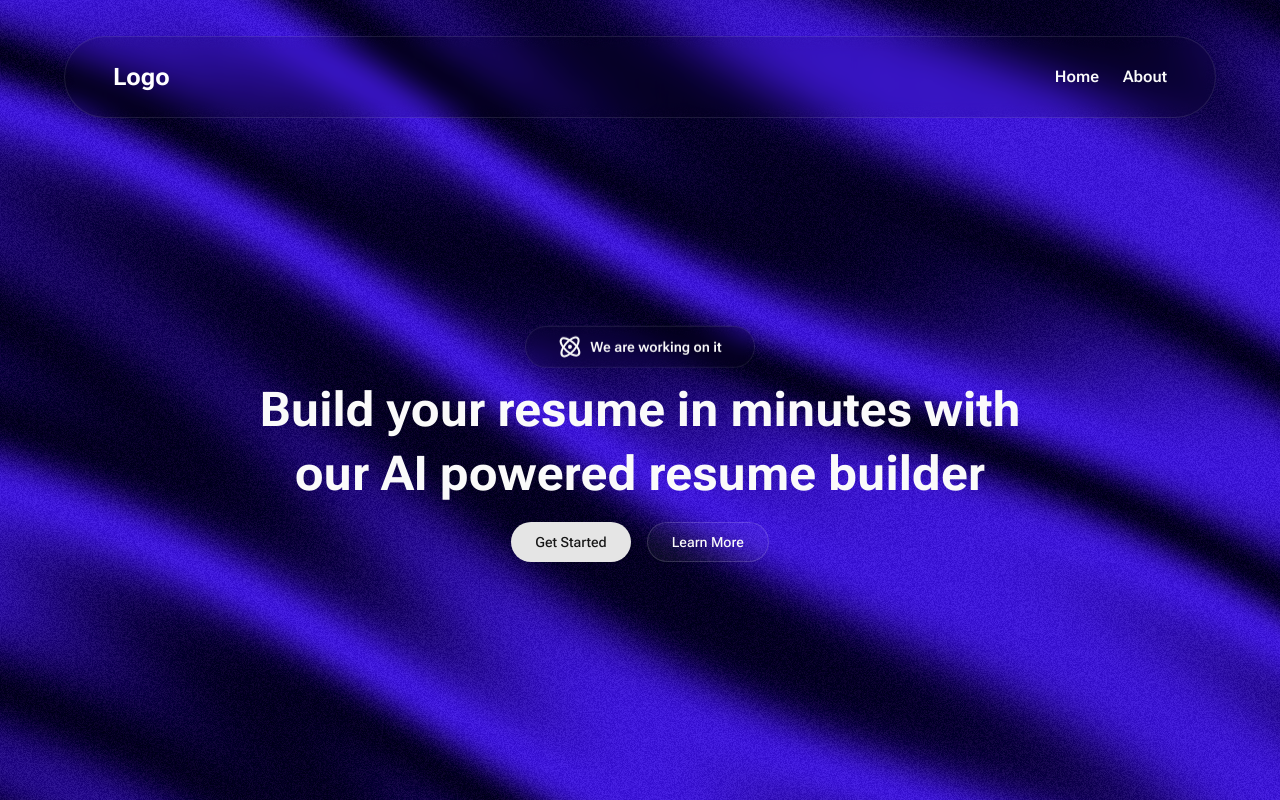
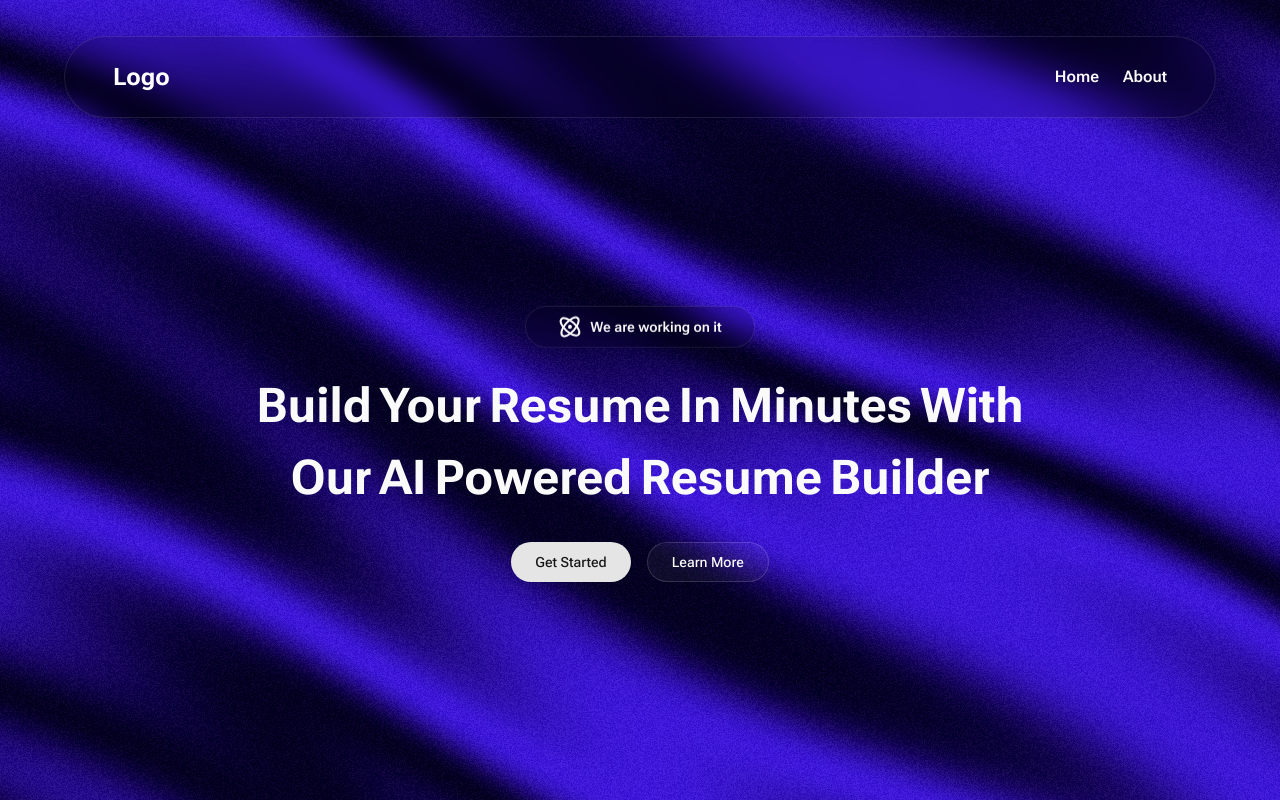
Before and after one commit to zura19/resume-builder-client, a React (Vite) app: page / in a window 1280 px wide. Built offline with nearby package versions, Linux system fonts and the light colour scheme.

Commit message:
fix: fixed text animation

```diff
--- a/src/components/shared/Navbar.tsx
+++ b/src/components/shared/Navbar.tsx
@@ -1,6 +1,12 @@
+import { motion } from "framer-motion";
 export default function Navbar() {
   return (
-    <nav className="flex items-center justify-between bg-black/10 backdrop-blur-sm border border-border px-12  py-6 rounded-full">
+    <motion.nav
+      initial={{ opacity: 0, y: -50 }}
+      animate={{ opacity: 1, y: [-50, 5, 0] }}
+      transition={{ duration: 1, ease: "easeInOut" }}
+      className="flex items-center justify-between bg-black/10 backdrop-blur-sm border border-border px-12  py-6 rounded-full"
+    >
       <h2 className="text-2xl text-white font-bold">Logo</h2>
       <ul className="flex items-center gap-6">
         <li className="font-semibold">
@@ -10,6 +16,6 @@ export default function Navbar() {
           <a href="#">About</a>
         </li>
       </ul>
-    </nav>
+    </motion.nav>
   );
 }
--- a/src/pages/home/modules/GetStarted.tsx
+++ b/src/pages/home/modules/GetStarted.tsx
@@ -1,10 +1,42 @@
 import { Button } from "@/components/ui/button";
-import { motion } from "framer-motion";
+import { motion, type Variants } from "framer-motion";
 import { AtomIcon } from "lucide-react";
 
+const text =
+  "Build Your Resume In Minutes With" + " " + "Our AI Powered Resume Builder";
+
 export default function GetStarted() {
+  const container = {
+    hidden: {},
+    show: {
+      transition: {
+        staggerChildren: 0.12,
+      },
+    },
+  };
+
+  const child = {
+    hidden: {
+      opacity: 0,
+      y: 12,
+      filter: "blur(6px)",
+      scale: 0.8,
+    },
+    show: (i: number) => ({
+      opacity: 1,
+      y: 0,
+      filter: "blur(0px)",
+      scale: [0.8, 1.08, 1],
+      rotate: i % 2 === 0 ? [-8, 2, -1, 0] : [8, -2, 1, 0],
+      transition: {
+        duration: 0.7,
+        ease: "easeOut",
+      },
+    }),
+  };
+
   return (
-    <div className="h-full flex flex-col gap-4 items-center justify-center">
+    <div className="h-full flex flex-col gap-8 items-center justify-center">
       <motion.div
         initial={{ opacity: 0, y: -20 }}
         animate={{ opacity: 1, y: [0, 15, 0] }}
@@ -35,14 +67,20 @@ export default function GetStarted() {
         </motion.div>
         <p className="text-sm font-semibold"> We are working on it</p>
       </motion.div>
-      <motion.h1
-        initial={{ opacity: 0, y: 30 }}
-        animate={{ opacity: 1, y: 0 }}
-        transition={{ duration: 1, ease: "easeInOut" }}
-        className="text-5xl font-bold text-center leading-16 "
-      >
-        Build your resume in minutes with <br /> our AI powered resume builder
-      </motion.h1>
+      <div className="text-5xl font-bold text-center leading-16 max-w-[70%]">
+        <motion.div
+          variants={container}
+          initial="hidden"
+          animate="show"
+          className=" flex flex-wrap gap-2 justify-center"
+        >
+          {text.split(" ").map((word, i) => (
+            <motion.span key={i} custom={i} variants={child as Variants}>
+              {word}
+            </motion.span>
+          ))}
+        </motion.div>
+      </div>
 
       <div className="flex items-center gap-4">
         <motion.div
```
